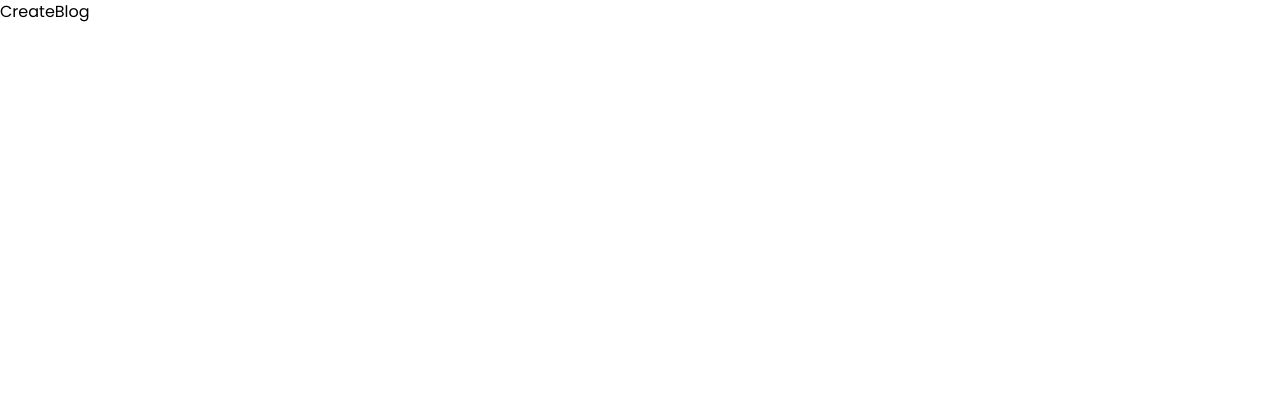
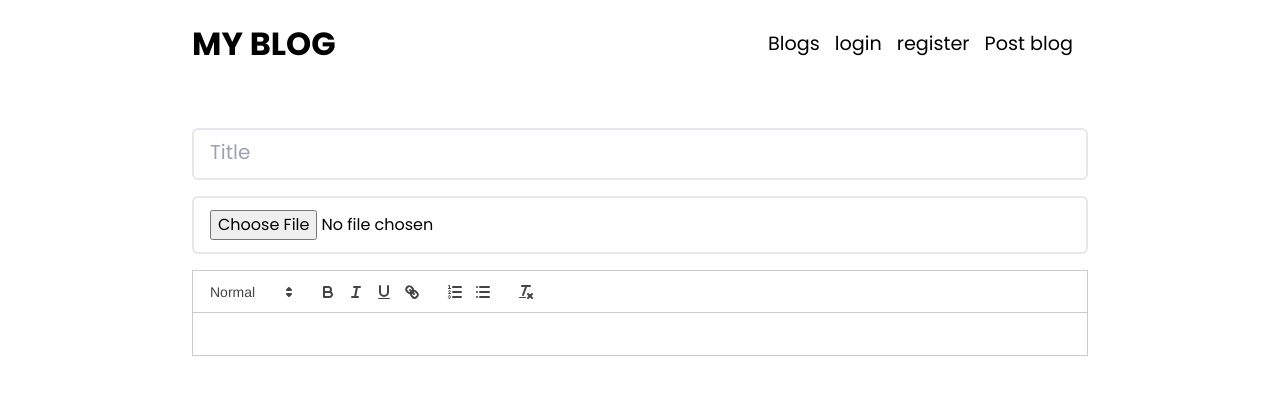
Before and after one commit to Shivgitcode/blogs, a React (Vite) app: page /new in a window 1280 px wide. Shown: the top 394 px of the page. Built offline with nearby package versions, Linux system fonts and the light colour scheme.

Commit message:
done with pages

```diff
--- a/package.json
+++ b/package.json
@@ -10,9 +10,12 @@
     "preview": "vite preview"
   },
   "dependencies": {
+    "@apollo/client": "^3.9.9",
     "express-fileupload": "^1.5.0",
+    "graphql": "^16.8.1",
     "react": "^18.2.0",
     "react-dom": "^18.2.0",
+    "react-quill": "^2.0.0",
     "react-router-dom": "^6.22.3"
   },
   "devDependencies": {
--- a/src/App.tsx
+++ b/src/App.tsx
@@ -4,16 +4,25 @@ import Login from "./pages/Login";
 import Register from "./pages/Register";
 import CreateBlog from "./pages/CreateBlog";
 import OneBlog from "./pages/OneBlog";
+import MainHeader from "./pages/MainHeader";
+import Navbar from "./components/Navbar";
+import Protected from "./components/Protected";
 
 function App() {
   return (
     <div className=" font-poppins">
+      <Navbar></Navbar>
       <Routes>
-        <Route path="/" element={<Blog></Blog>}></Route>
-        <Route path="/login" element={<Login></Login>}></Route>
-        <Route path="/register" element={<Register></Register>}></Route>
-        <Route path="/new" element={<CreateBlog></CreateBlog>}></Route>
-        <Route path="/blog/:id" element={<OneBlog></OneBlog>}></Route>
+        <Route path="/" element={<MainHeader></MainHeader>}>
+          <Route
+            index
+            element={<Protected Component={Blog}></Protected>}
+          ></Route>
+          <Route path="/login" element={<Login></Login>}></Route>
+          <Route path="/register" element={<Register></Register>}></Route>
+          <Route path="/new" element={<CreateBlog></CreateBlog>}></Route>
+          <Route path="/blog/:id" element={<OneBlog></OneBlog>}></Route>
+        </Route>
       </Routes>
     </div>
   );
--- /dev/null
+++ b/src/components/Protected.tsx
@@ -0,0 +1,22 @@
+import { useEffect } from "react";
+import { useNavigate } from "react-router-dom";
+
+export default function Protected({
+  Component,
+}: {
+  Component: React.ComponentType;
+}) {
+  const isLoggedIn = false;
+  const navigate = useNavigate();
+  useEffect(() => {
+    if (isLoggedIn) {
+      return navigate("/login");
+    }
+  });
+
+  return (
+    <div>
+      <Component></Component>
+    </div>
+  );
+}
--- a/src/constants/index.ts
+++ b/src/constants/index.ts
@@ -12,6 +12,7 @@ interface Blog {
 }
 
 export const links: Links[] = [
+  { href: "/", name: "Blogs" },
   { href: "/login", name: "login" },
   { href: "/register", name: "register" },
   { href: "/new", name: "Post blog" },
--- a/src/main.tsx
+++ b/src/main.tsx
@@ -3,11 +3,20 @@ import App from "./App.tsx";
 import "./index.css";
 import { AppContextProvider } from "./context/AppContext.tsx";
 import { BrowserRouter } from "react-router-dom";
+import { ApolloClient, InMemoryCache, ApolloProvider } from "@apollo/client";
+
+const client = new ApolloClient({
+  uri: "http://localhost:4000/graphql",
+
+  cache: new InMemoryCache(),
+});
 
 ReactDOM.createRoot(document.getElementById("root")!).render(
   <BrowserRouter>
     <AppContextProvider>
-      <App />
+      <ApolloProvider client={client}>
+        <App />
+      </ApolloProvider>
     </AppContextProvider>
   </BrowserRouter>
 );
--- a/src/pages/Blog.tsx
+++ b/src/pages/Blog.tsx
@@ -1,11 +1,26 @@
 import Blogs from "../components/Blogs";
 import Hero from "../components/Hero";
-import Navbar from "../components/Navbar";
+import { useQuery, gql } from "@apollo/client";
 
 export default function Blog() {
+  const getPost = gql`
+    query post {
+      title
+    }
+  `;
+
+  const { loading, error, data } = useQuery(getPost);
+
+  if (loading) {
+    return <div>loading</div>;
+  } else if (error) {
+    return <div>{error.message}</div>;
+  } else {
+    console.log(data);
+  }
+
   return (
     <div>
-      <Navbar></Navbar>
       <Hero></Hero>
       <Blogs></Blogs>
     </div>
--- a/src/pages/CreateBlog.tsx
+++ b/src/pages/CreateBlog.tsx
@@ -1,3 +1,32 @@
+import ReactQuill from "react-quill";
+import "react-quill/dist/quill.snow.css";
+
 export default function CreateBlog() {
-  return <div>CreateBlog</div>;
+  return (
+    <div className="w-screen ">
+      <div className="w-[70%] mx-auto my-[40px]">
+        <form action="" className=" flex flex-col gap-4 w-full">
+          <div>
+            <input
+              type="text"
+              name="Title"
+              id=""
+              placeholder="Title"
+              className="border-2 rounded-md w-full px-4 py-3 placeholder:text-[20px]"
+            />
+          </div>
+          <div>
+            <input
+              type="file"
+              placeholder="Drag a File"
+              className="border-2 rounded-md w-full px-4 py-3 placeholder:text-[20px]"
+            ></input>
+          </div>
+          <div>
+            <ReactQuill theme="snow"></ReactQuill>
+          </div>
+        </form>
+      </div>
+    </div>
+  );
 }
--- /dev/null
+++ b/src/pages/MainHeader.tsx
@@ -0,0 +1,5 @@
+import { Outlet } from "react-router-dom";
+
+export default function MainHeader() {
+  return <Outlet></Outlet>;
+}
```
Also changed, not shown: 1 other file (tests, documents, lock files or other folders).
